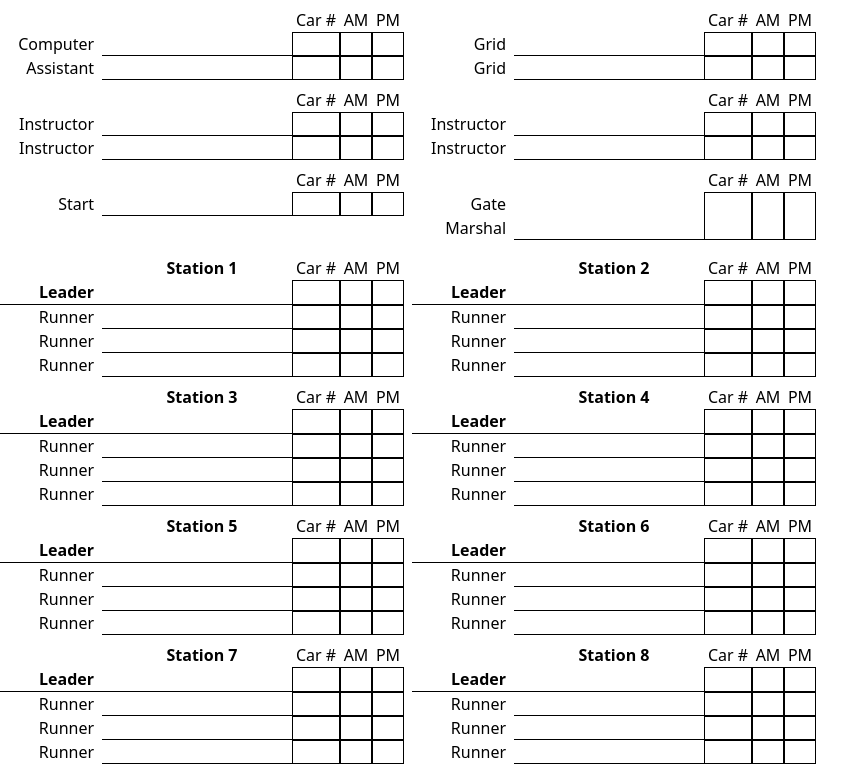
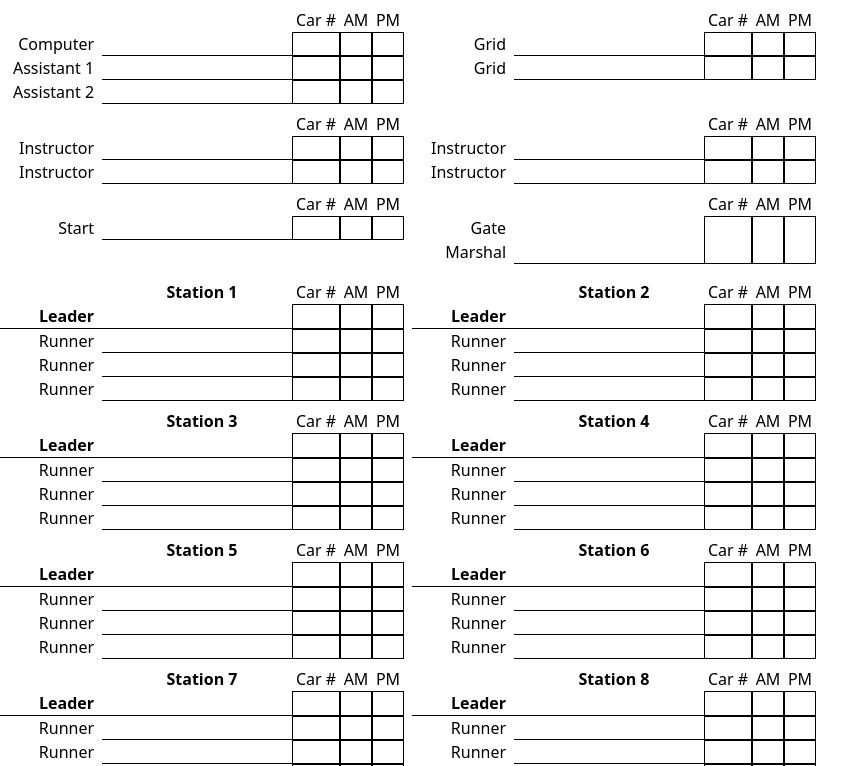
Before and after one commit to mackenzd/cmc-autox-work, a Flask app: template api/templates/work_assignments.html in a window 1280 px wide. Shown: the part 32-798 px from the top of the page, without its empty margins (0-866 px from the left). Run offline with Flask 3, Linux system fonts and the light colour scheme; the template is opened without the code that fills it, so the values that code supplies are empty; parts of the project's set-up code (start-up, migrations or seed data) failed here and were passed over; some libraries are stand-ins or nearby versions.

Commit message:
Temporarily add Assistant 2

```diff
--- a/api/templates/work_assignments.html
+++ b/api/templates/work_assignments.html
@@ -49,10 +49,19 @@
             </div>
           </div>
           <div class="flex justify-between">
-            <div class="text-right pr-2 w-52">Assistant</div>
-            <div class="border-b border-black w-full text-left">{{ assignments['assistant'][0] if 'assistant' in assignments }}</div>
+            <div class="text-right pr-2 w-52">Assistant 1</div>
+            <div class="border-b border-black w-full text-left">{{ assignments['assistant1'][0] if 'assistant1' in assignments }}</div>
             <div class="flex justify-end">
-              <div class="border border-black w-12">{{ assignments['assistant'][1] if 'assistant' in assignments }}</div>
+              <div class="border border-black w-12">{{ assignments['assistant1'][1] if 'assistant1' in assignments }}</div>
+              <div class="border border-black w-8"></div>
+              <div class="border border-black w-8"></div>
+            </div>
+          </div>
+          <div class="flex justify-between">
+            <div class="text-right pr-2 w-52">Assistant 2</div>
+            <div class="border-b border-black w-full text-left">{{ assignments['assistant2'][0] if 'assistant2' in assignments }}</div>
+            <div class="flex justify-end">
+              <div class="border border-black w-12">{{ assignments['assistant2'][1] if 'assistant2' in assignments }}</div>
               <div class="border border-black w-8"></div>
               <div class="border border-black w-8"></div>
             </div>
--- a/src/components/work-assignments/work-assignment-other.tsx
+++ b/src/components/work-assignments/work-assignment-other.tsx
@@ -10,7 +10,11 @@ const WorkAssignmentOther = () => {
           station={Station.None}
         />
         <WorkAssignmentEntry
-          type={WorkAssignmentType.Assistant}
+          type={WorkAssignmentType.Assistant1}
+          station={Station.None}
+        />
+        <WorkAssignmentEntry
+          type={WorkAssignmentType.Assistant2}
           station={Station.None}
         />
         <WorkAssignmentEntry
--- a/src/helpers/work-assignments.ts
+++ b/src/helpers/work-assignments.ts
@@ -127,7 +127,8 @@ export function roleForWorkAssignment(
     case WorkAssignmentType.Computer:
       return Role.Computer;
 
-    case WorkAssignmentType.Assistant:
+    case WorkAssignmentType.Assistant1:
+    case WorkAssignmentType.Assistant2:
       return Role.Assistant;
 
     case WorkAssignmentType.Grid1:
--- a/src/models/work-assignment.ts
+++ b/src/models/work-assignment.ts
@@ -13,7 +13,8 @@ export type WorkAssignment = {
 
 export enum WorkAssignmentType {
   Computer = "Computer",
-  Assistant = "Assistant",
+  Assistant1 = "Assistant 1",
+  Assistant2 = "Assistant 2",
   Grid1 = "Grid 1",
   Grid2 = "Grid 2",
   GateMarshal = "Gate Marshal",
```
